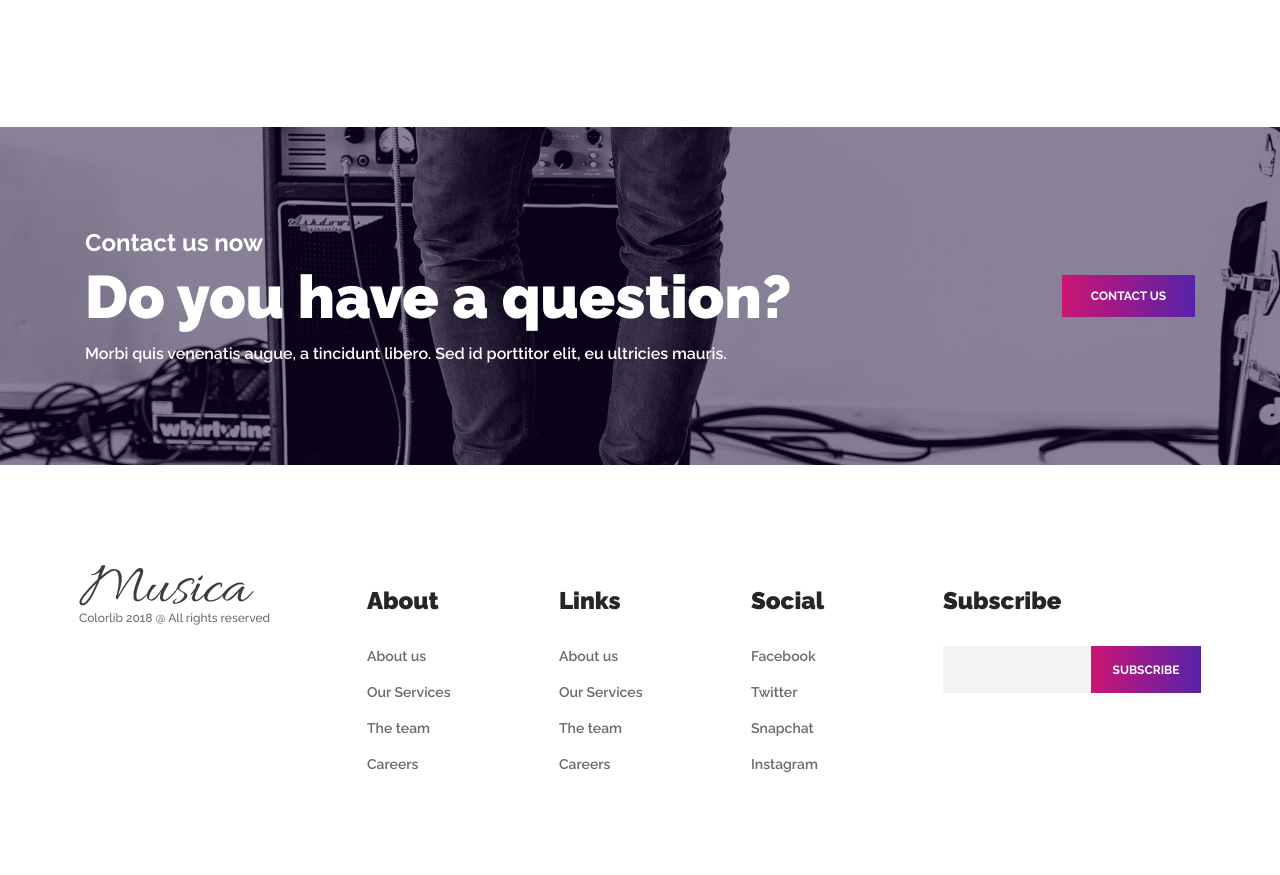
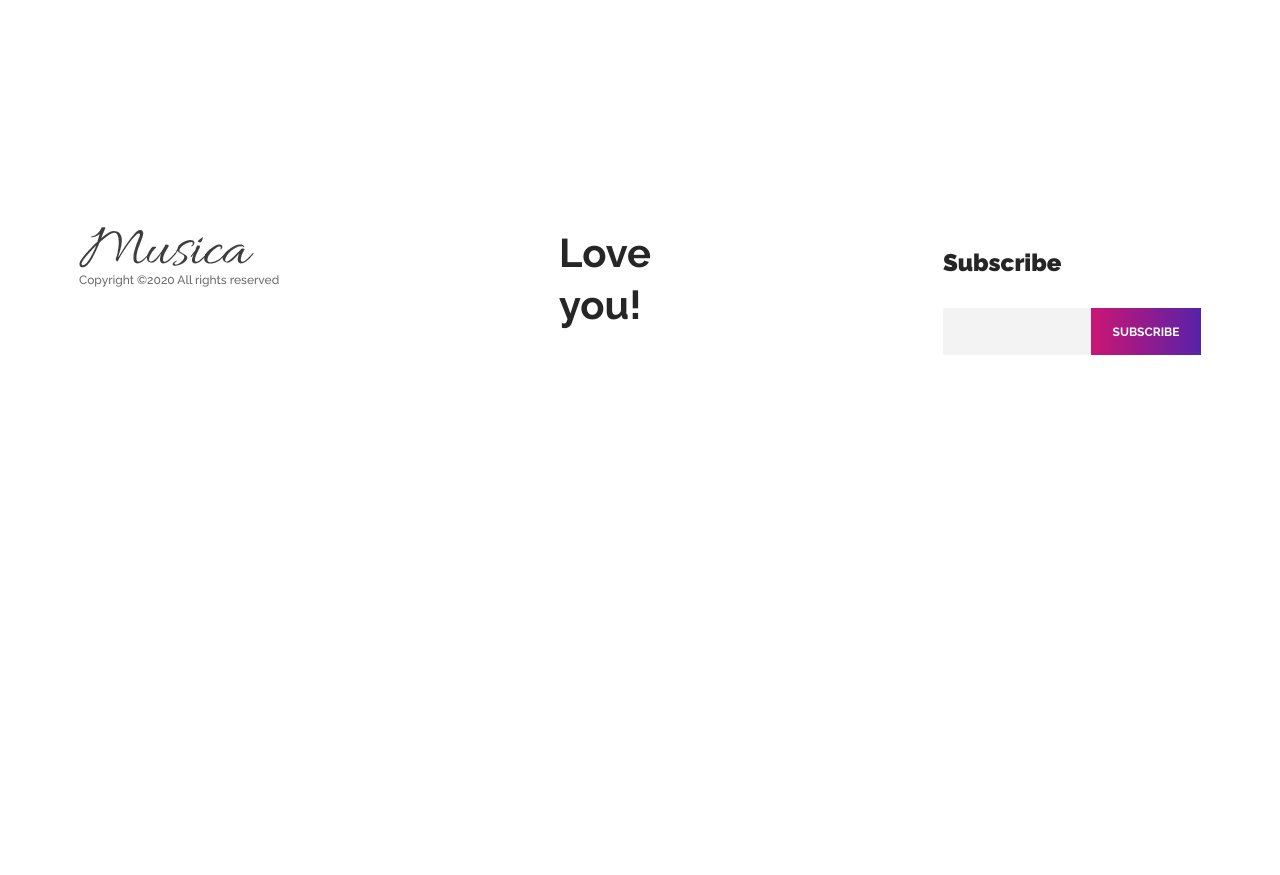
Before and after one commit to Alchantness/mira_1, a plain HTML site: page contact.html in a window 1280 px wide. Shown: the part 1460-2335 px from the top of the page. After the commit the page ends 1915 px from the top, so only its background shows below. Drawn offline with Linux system fonts and the light colour scheme; grey boxes are pictures that could not be loaded.

Commit message:
ОбратнаяСвязьИпоМелочи

```diff
--- a/contact.html
+++ b/contact.html
@@ -109,14 +109,14 @@ Copyright &copy;<script>document.write(new Date().getFullYear());</script> All r
                         </div>
 
 
-                        <p class="mb-30">Sed dapibus varius massa vel auctor. Nulla massa dui, posuere non erat in, eleifend mattis dui. Vivamus luctus luctus rhoncus. Donec sagittis nulla id finibus iaculis. Mauris odio tortor, suscipit non elit ut, imperdiet ornare erat.</p>
+                        <p class="mb-30">I will be glad to your suggestions! I am available on different social networks, and you can also write me an email! Peace for everyone and do not get sick!&#9989;</p>
 
                         <!-- Single Contact Info -->
                         <div class="single-contact-info d-flex align-items-center">
                             <div class="icon">
                                 <img src="img/core-img/placeholder.png" alt="">
                             </div>
-                            <h6>1481 Creekside Lane Avila Beach, CA 931</h6>
+                            <h6>Malta</h6>
                         </div>
 
                         <!-- Single Contact Info -->
@@ -124,7 +124,7 @@ Copyright &copy;<script>document.write(new Date().getFullYear());</script> All r
                             <div class="icon">
                                 <img src="img/core-img/message.png" alt="">
                             </div>
-                            <h6>+53 345 7953 32453</h6>
+                            <h6>Mira's number</h6>
                         </div>
 
                         <!-- Single Contact Info -->
@@ -132,7 +132,7 @@ Copyright &copy;<script>document.write(new Date().getFullYear());</script> All r
                             <div class="icon">
                                 <img src="img/core-img/smartphone.png" alt="">
                             </div>
-                            <h6>yourmail@gmail.com</h6>
+                            <h6>Mira's mail</h6>
                         </div>
                     </div>
                 </div>
@@ -141,7 +141,7 @@ Copyright &copy;<script>document.write(new Date().getFullYear());</script> All r
                     <div class="contact-content mb-100">
                         <!-- Contact Form Area -->
                         <div class="contact-form-area">
-                            <form action="#" method="post">
+                            <form action="//formspree.io/mackdo9999@yandex.ru" method="post">
                                 <div class="form-group">
                                     <input type="text" class="form-control" id="name" placeholder="Your Name">
                                 </div>
@@ -177,24 +177,7 @@ Copyright &copy;<script>document.write(new Date().getFullYear());</script> All r
     </div>
 
     <!-- ##### CTA Area Start ##### -->
-    <div class="musica-cta-area section-padding-100 bg-img bg-overlay2" style="background-image: url(img/blog-img/4.jpg);">
-        <div class="container">
-            <div class="row">
-                <div class="col-12">
-                    <div class="cta-content d-flex justify-content-between align-items-center">
-                        <div class="cta-text">
-                            <h4>Contact us now</h4>
-                            <h2>Do you have a question?</h2>
-                            <h6>Morbi quis venenatis augue, a tincidunt libero. Sed id porttitor elit, eu ultricies mauris.</h6>
-                        </div>
-                        <div class="cta-btn">
-                            <a href="#" class="btn musica-btn">contact us</a>
-                        </div>
-                    </div>
-                </div>
-            </div>
-        </div>
-    </div>
+
     <!-- ##### CTA Area End ##### -->
 
     <!-- ##### Footer Area Start ##### -->
@@ -206,58 +189,31 @@ Copyright &copy;<script>document.write(new Date().getFullYear());</script> All r
                 <div class="col-12 col-md-6 col-xl-3">
                     <div class="footer-widget-area mb-100">
                         <a href="#"><img src="img/core-img/logo2.png" alt=""></a>
-                        <p class="copywrite-text"><a href="#">Colorlib 2018</a> @ All rights reserved</p>
+                        <p class="copywrite-text"><a href="#"><!-- Link back to Colorlib can't be removed. Template is licensed under CC BY 3.0. -->
+Copyright &copy;<script>document.write(new Date().getFullYear());</script> All rights reserved </a>
+<!-- Link back to Colorlib can't be removed. Template is licensed under CC BY 3.0. -->
+</p>
                     </div>
                 </div>
 
                 <!-- Footer Widget Area -->
                 <div class="col-12 col-sm-4 col-xl-2">
                     <div class="footer-widget-area mb-100">
-                        <div class="widget-title">
-                            <h4>About</h4>
-                        </div>
-                        <nav>
-                            <ul class="footer-nav">
-                                <li><a href="#">About us</a></li>
-                                <li><a href="#">Our Services</a></li>
-                                <li><a href="#">The team</a></li>
-                                <li><a href="#">Careers</a></li>
-                            </ul>
-                        </nav>
+
                     </div>
                 </div>
 
                 <!-- Footer Widget Area -->
                 <div class="col-12 col-sm-4 col-xl-2">
                     <div class="footer-widget-area mb-100">
-                        <div class="widget-title">
-                            <h4>Links</h4>
-                        </div>
-                        <nav>
-                            <ul class="footer-nav">
-                                <li><a href="#">About us</a></li>
-                                <li><a href="#">Our Services</a></li>
-                                <li><a href="#">The team</a></li>
-                                <li><a href="#">Careers</a></li>
-                            </ul>
-                        </nav>
+                        <h1>Love you!</h1>
                     </div>
                 </div>
 
                 <!-- Footer Widget Area -->
                 <div class="col-12 col-sm-4 col-xl-2">
                     <div class="footer-widget-area mb-100">
-                        <div class="widget-title">
-                            <h4>Social</h4>
-                        </div>
-                        <nav>
-                            <ul class="footer-nav">
-                                <li><a href="#">Facebook</a></li>
-                                <li><a href="#">Twitter</a></li>
-                                <li><a href="#">Snapchat</a></li>
-                                <li><a href="#">Instagram</a></li>
-                            </ul>
-                        </nav>
+
                     </div>
                 </div>
 
@@ -267,9 +223,9 @@ Copyright &copy;<script>document.write(new Date().getFullYear());</script> All r
                         <div class="widget-title">
                             <h4>Subscribe</h4>
                         </div>
-                        <form action="#" method="post" class="subscribe-form">
+                        <form action="mailto:mackdo9999@yandex.ru" method="post" class="subscribe-form">
                             <input type="email" name="subscribe-email" id="subscribeemail">
-                            <button type="submit">subscribe</button>
+                            <button type="submit">Subscribe</button>
                         </form>
                     </div>
                 </div>
```
Also changed, not shown: index.html (+1 -1 lines), img/gifs/cooltext352495891525079.gif (deleted), img/gifs/cooltext352497692636507.gif (added).
